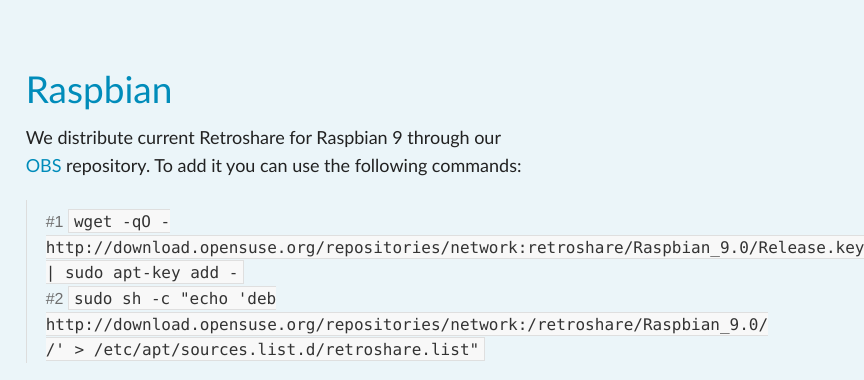
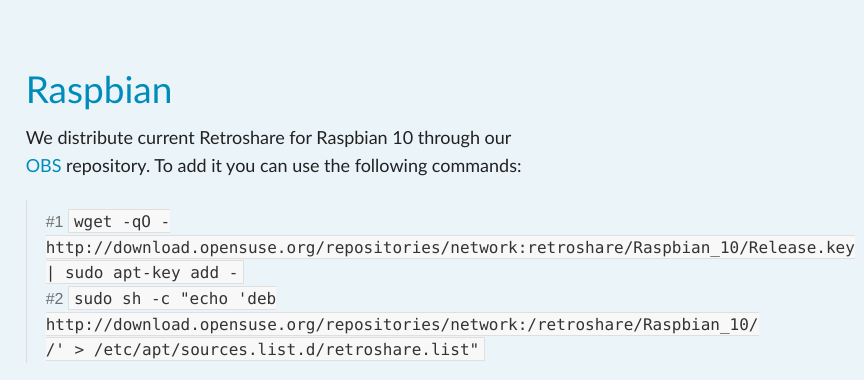
Before and after one commit to RetroShare/retroshare.github.io, a plain HTML site: page downloads.html in a window 1280 px wide. Shown: the part 6180-6560 px from the top of the page, 416-1280 px from the left. Drawn offline with Linux system fonts and the light colour scheme.

Commit message:
update Raspbian version to 10

```diff
--- a/downloads.html
+++ b/downloads.html
@@ -398,13 +398,13 @@
 			<h2 id="raspbian"><a href="#raspbian">Raspbian</a></h2>
 
 			<p>
-			We distribute current Retroshare for Raspbian 9 through our
+			We distribute current Retroshare for Raspbian 10 through our
 			<a href="https://build.opensuse.org/project/show/network:retroshare">OBS</a>
 			repository. To add it you can use the following commands:
 			</p>
 			<blockquote>
-			#1 <code>wget -qO - http://download.opensuse.org/repositories/network:retroshare/Raspbian_9.0/Release.key | sudo apt-key add -</code><br/>
-			#2 <code>sudo sh -c "echo 'deb http://download.opensuse.org/repositories/network:/retroshare/Raspbian_9.0/ /' > /etc/apt/sources.list.d/retroshare.list"</code><br/>
+			#1 <code>wget -qO - http://download.opensuse.org/repositories/network:retroshare/Raspbian_10/Release.key | sudo apt-key add -</code><br/>
+			#2 <code>sudo sh -c "echo 'deb http://download.opensuse.org/repositories/network:/retroshare/Raspbian_10/ /' > /etc/apt/sources.list.d/retroshare.list"</code><br/>
 			</blockquote>
 
 			<p>And then install RetroShare with the following commands:</p>
```
